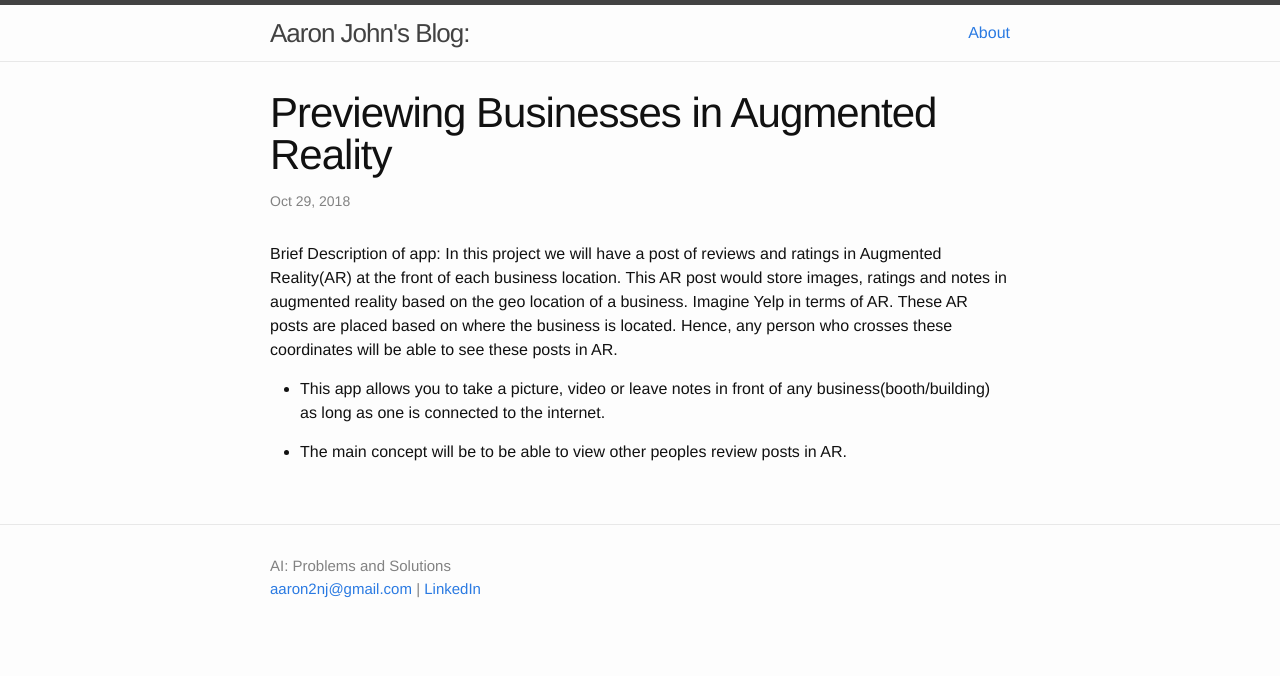
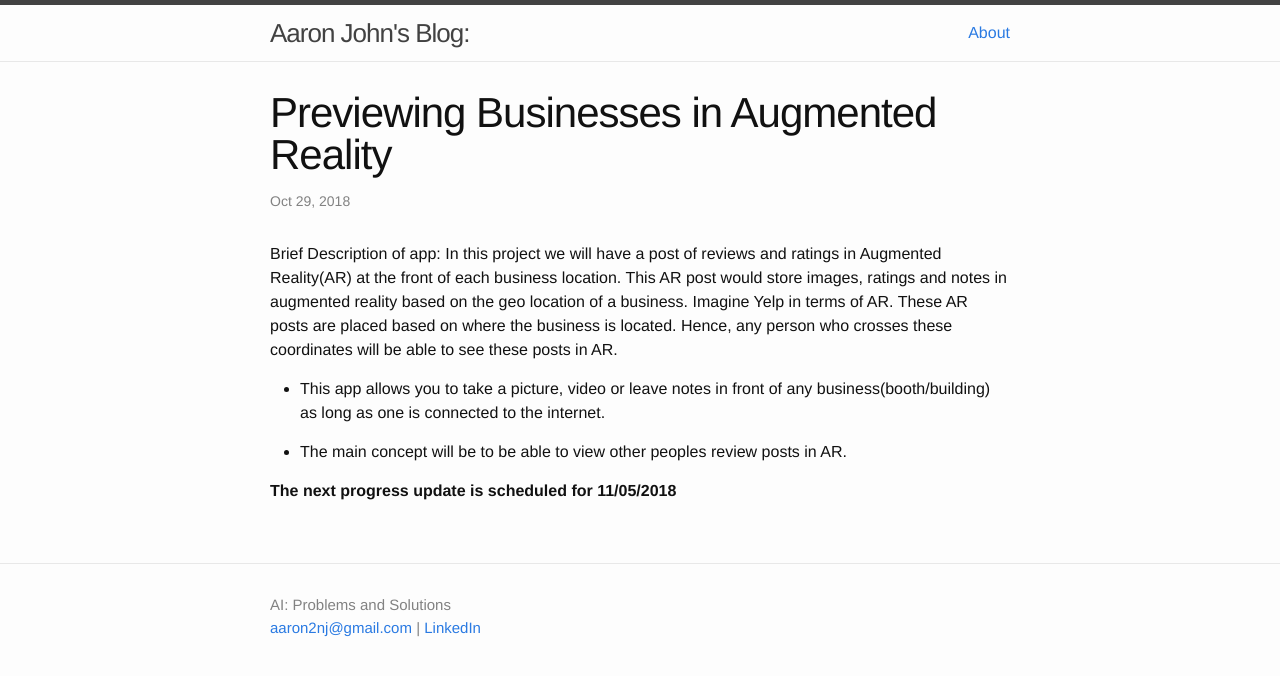
Before and after one commit to alexalwks2/aaronjohn2.github.io, a Jekyll site: the page built from _posts/2018-10-29-preview-business.md, in a window 1280 px wide. Shown: the top 676 px of the page. Built offline with Jekyll 4.4.1, drawn with Linux system fonts in a browser that asks for light colours; comment, search, counter and statistics services are not loaded.

Commit message:
Update 2018-10-29-preview-business.md

```diff
--- a/_posts/2018-10-29-preview-business.md
+++ b/_posts/2018-10-29-preview-business.md
@@ -11,3 +11,5 @@ In this project we will have a post of reviews and ratings in Augmented Reality(
 * This app allows you to take a picture, video or leave notes in front of any business(booth/building) as long as one is connected to the internet.
 
 * The main concept will be to be able to view other peoples review posts in AR.
+
+**The next progress update is scheduled for 11/05/2018**
```
